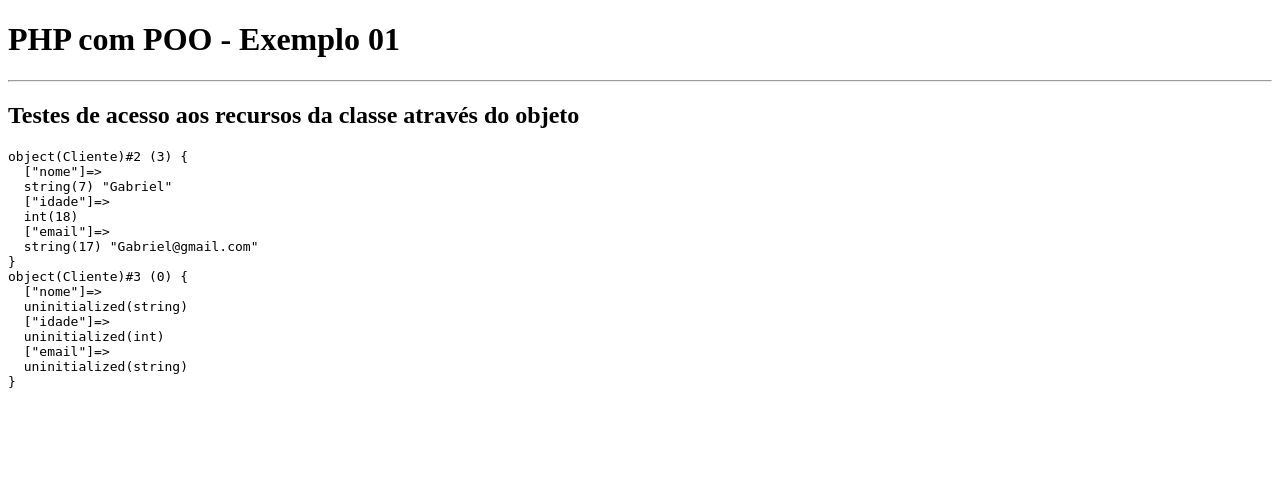
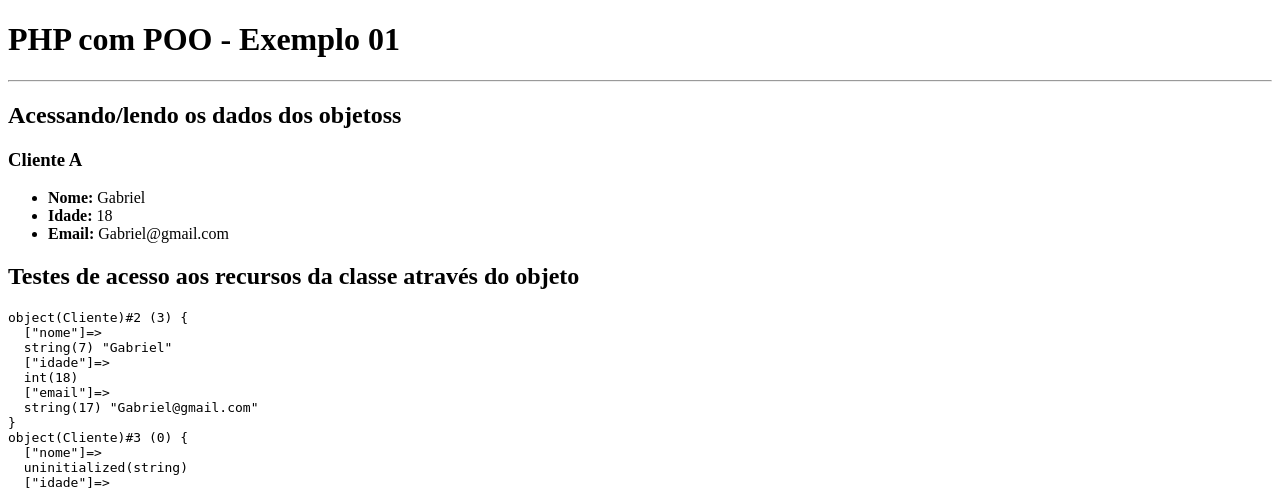
Before and after one commit to gaaviana/aulasphp-poo, a PHP site: page / in a window 1280 px wide. Shown: the top 489 px of the page. Run offline with PHP 8.4, Linux system fonts and the light colour scheme.

Commit message:
exibi dados no html

```diff
--- a/index.php
+++ b/index.php
@@ -20,9 +20,18 @@ $clienteB = new Cliente();
 $clienteA->nome = "Gabriel";
 $clienteA->idade = 18;
 $clienteA->email = "Gabriel@gmail.com";
+
 ?>
+    <h2>Acessando/lendo os dados dos objetoss</h2>
+    <h3>Cliente A</h3>
+    <ul>
+        <li><b>Nome: </b><?=$clienteA->nome?></li>
+        <li><b>Idade: </b><?=$clienteA->idade?></li>
+        <li><b>Email: </b><?=$clienteA->email?></li>
+    </ul>
 
     <h2>Testes de acesso aos recursos da classe através do objeto</h2>
+
     <pre><?=var_dump($clienteA, $clienteB)?></pre>
 </body>
 </html>
--- a/src/Cliente.php
+++ b/src/Cliente.php
@@ -5,13 +5,6 @@ class Cliente
     public string $nome;
     public int $idade;
     public string $email;
-
-    public function definirDados($nome, $idade, $email)
-    {
-        $this->nome = $nome;
-        $this->idade = $idade;
-        $this->email = $email;
-    }
 
     public function exibirDados(): void
     {
```
